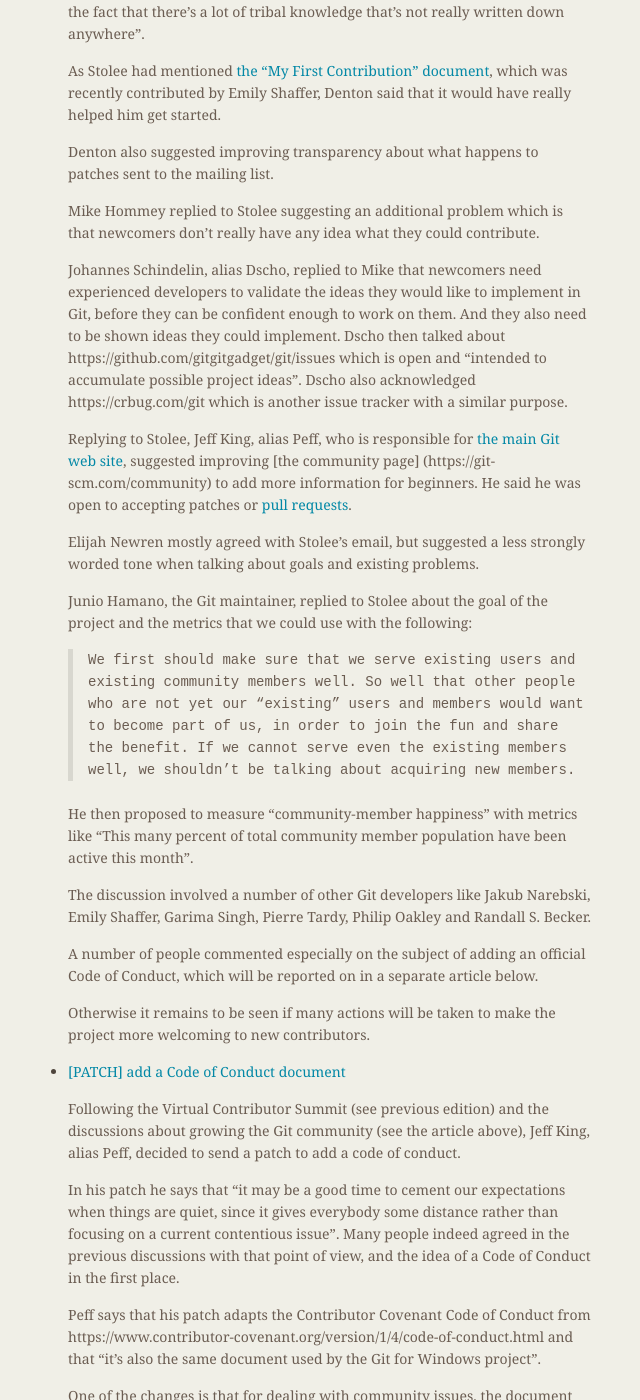
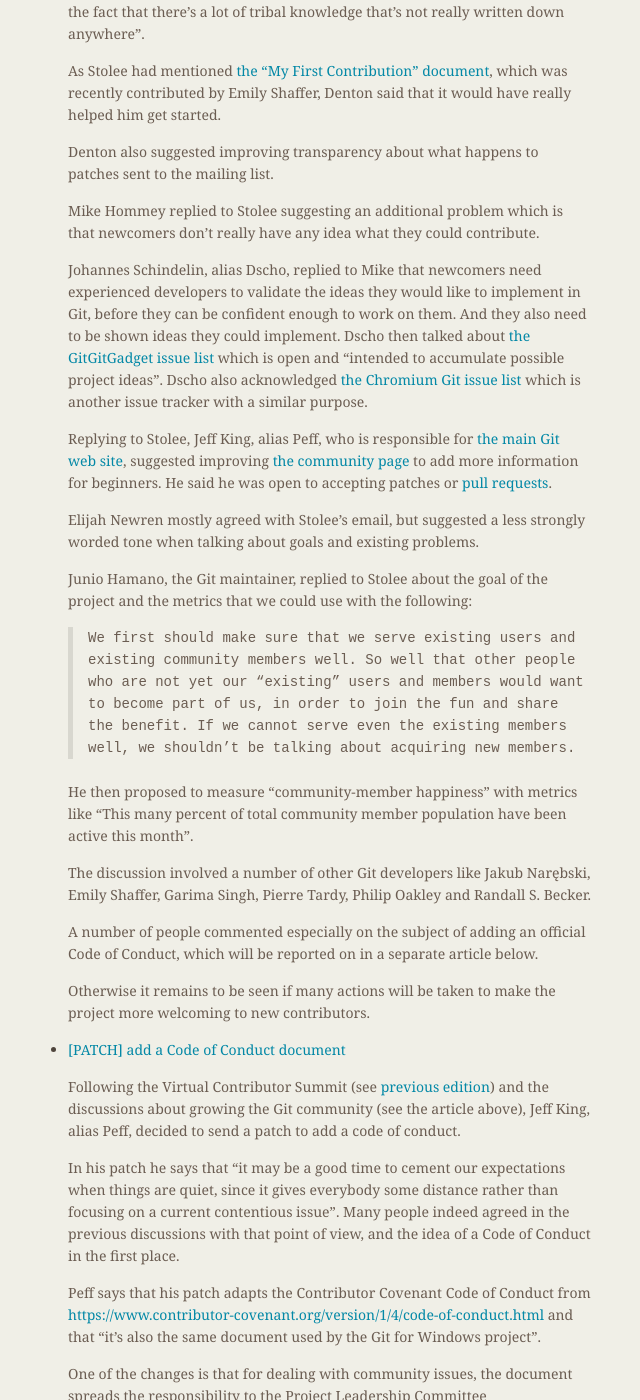
Before and after one commit to git/git.github.io, a Jekyll site: the page built from rev_news/drafts/edition-56.md, in a window 1280 px wide and 1400 px high, scrolled down 1479 px. Shown: the whole window, without its empty margins (491-1131 px from the left). Built offline with Jekyll 4.4.1, drawn with Linux system fonts in a browser that asks for light colours; some of the changed lines change nothing that is shown; some of the changed text lies outside the part shown.

Commit message:
Added my usual tiny fixes.

```diff
--- a/rev_news/drafts/edition-56.md
+++ b/rev_news/drafts/edition-56.md
@@ -22,7 +22,7 @@
 * [Growing the Git community](https://public-inbox.org/git/b6835484-62a4-6f89-b6b1-f43afe794272@iee.email/)
 
   Derrick Stolee, who prefers to be called Stolee, emailed the mailing
-  list after the Virtual Contributor Summit (see previous edition)
+  list after the Virtual Contributor Summit (see [previous edition](/rev_news/2019/09/25/edition-55/#general))
   saying he wanted to further discuss some ideas, that had been shared
   during the Summit, about "Inclusion & Diversity" with the goal of
   making the community more welcoming to new contributors of all
@@ -77,7 +77,7 @@
 
   His email was very detailed with many suggestions about how to
   implement the actions, and he asked interesting questions to gather
-  people's opinion.
+  peoples' opinion.
 
   Denton Liu replied to Stolee sharing some thoughts as a "relatively
   new contributor (just less than a year)". He said that from his
@@ -105,14 +105,14 @@
   to implement in Git, before they can be confident enough to work on
   them. And they also need to be shown ideas they could
   implement. Dscho then talked about
-  https://github.com/gitgitgadget/git/issues which is open and
+  [the GitGitGadget issue list](https://github.com/gitgitgadget/git/issues) which is open and
   "intended to accumulate possible project ideas". Dscho also
-  acknowledged https://crbug.com/git which is another issue tracker
+  acknowledged [the Chromium Git issue list](https://crbug.com/git) which is another issue tracker
   with a similar purpose.
 
   Replying to Stolee, Jeff King, alias Peff, who is responsible for
   [the main Git web site](https://git-scm.com), suggested improving
-  [the community page] (https://git-scm.com/community) to add more
+  [the community page](https://git-scm.com/community) to add more
   information for beginners. He said he was open to accepting patches
   or [pull requests](https://github.com/git/git-scm.com).
 
@@ -135,7 +135,7 @@
   been active this month".
 
   The discussion involved a number of other Git developers like Jakub
-  Narebski, Emily Shaffer, Garima Singh, Pierre Tardy, Philip Oakley
+  Narębski, Emily Shaffer, Garima Singh, Pierre Tardy, Philip Oakley
   and Randall S. Becker.
 
   A number of people commented especially on the subject of adding an
@@ -147,7 +147,7 @@
 
 * [[PATCH] add a Code of Conduct document](https://public-inbox.org/git/20190924064454.GA30419@sigill.intra.peff.net/)
 
-  Following the Virtual Contributor Summit (see previous edition) and
+  Following the Virtual Contributor Summit (see [previous edition](/rev_news/2019/09/25/edition-55/#general)) and
   the discussions about growing the Git community (see the article
   above), Jeff King, alias Peff, decided to send a patch to add a code
   of conduct.
@@ -160,7 +160,7 @@
 
   Peff says that his patch adapts the Contributor Covenant Code of
   Conduct from
-  https://www.contributor-covenant.org/version/1/4/code-of-conduct.html
+  [https://www.contributor-covenant.org/version/1/4/code-of-conduct.html](https://www.contributor-covenant.org/version/1/4/code-of-conduct.html)
   and that "it's also the same document used by the Git for Windows
   project".
 
@@ -182,13 +182,13 @@
   members with their email addresses and by saying that they can also
   be contacted individually.
 
-  In general even if there was some disagreement, most of the people
-  taking part in the discussion agreed with Peff's patches. Junio though
+  Even though there was some disagreement, in general most of the people
+  taking part in the discussion agreed with Peff's patches. Junio
   later sent a
   [follow-up email](https://public-inbox.org/git/xmqqd0f6n5a4.fsf_-_@gitster-ct.c.googlers.com/)
   with the subject "Raise your hand to Ack jk/code-of-conduct if your
   Ack fell thru cracks" to get more developers to formally agree with the
-  final patch which several did.
+  final patch, which then several did.
 
   The commit adding the Code of Conduct has since been merged into the
   master branch.
```
